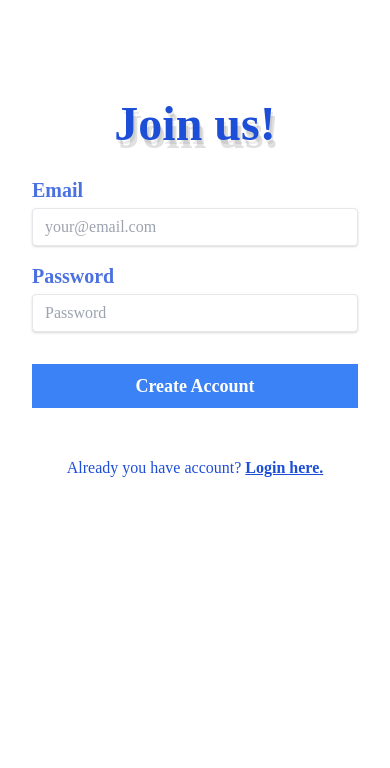
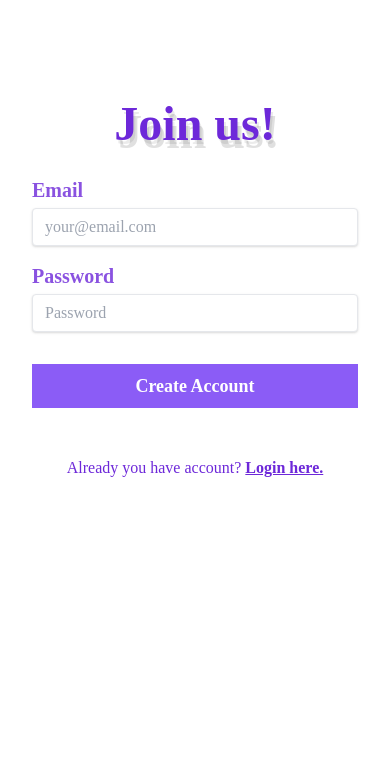
Before and after one commit to im-gnar/ShareToDolistProject, a Flask app: page /signin in a window 390 px wide. Shown: the top 768 px of the page. Run offline with Flask 2, Linux system fonts and the light colour scheme.

Commit message:
modify color(except logo)

```diff
--- a/ShareToDoList/templates/signin.html
+++ b/ShareToDoList/templates/signin.html
@@ -8,23 +8,23 @@
                 <img class="hidden md:block h-40 w-40 py-8 pr-14" src="https://i.ibb.co/YP8N5B7/todoLogo.png">
             </div>
 
-            <div class="flex flex-col justify-center md:justify-start my-auto pt-8 md:pt-0 px-8 md:px-24 lg:px-32 text-blue-700">
+            <div class="flex flex-col justify-center md:justify-start my-auto pt-8 md:pt-0 px-8 md:px-24 lg:px-32 text-purple-700">
                 <p class="text-center text-5xl text-shadow-md font-bold">Join us!</p>
                 <form class="flex flex-col pt-3 md:pt-8" action="/signin" method="POST">
                     <div class="flex flex-col pt-4">
                         <label for="email" class="text-xl font-semibold opacity-80">Email</label>
-                        <input type="email" id="inputID" name="id" required placeholder="your@email.com" class="shadow appearance-none border rounded w-full py-2 px-3 text-gray-700 mt-1 leading-tight focus:outline-none focus:shadow-outline focus:border-blue-400 transition-colors">
+                        <input type="email" id="inputID" name="id" required placeholder="your@email.com" class="shadow appearance-none border rounded w-full py-2 px-3 text-gray-700 mt-1 leading-tight focus:outline-none focus:shadow-outline focus:border-purple-400 transition-colors">
                     </div>
 
                     <div class="flex flex-col pt-4">
                         <label for="password" class="text-xl font-semibold opacity-80">Password</label>
-                        <input type="password" id="inputPassword" name="pwd" required placeholder="Password" class="shadow appearance-none border rounded w-full py-2 px-3 text-gray-700 mt-1 leading-tight focus:outline-none focus:shadow-outline focus:border-blue-400 transition-colors">
+                        <input type="password" id="inputPassword" name="pwd" required placeholder="Password" class="shadow appearance-none border rounded w-full py-2 px-3 text-gray-700 mt-1 leading-tight focus:outline-none focus:shadow-outline focus:border-purple-400 transition-colors">
                     </div>
 
-                    <input type="submit" value="Create Account" class="bg-blue-500 text-white font-bold text-lg hover:bg-blue-400 p-2 mt-8 transition-colors">
+                    <input type="submit" value="Create Account" class="bg-purple-500 text-white font-bold text-lg hover:bg-purple-400 p-2 mt-8 transition-colors">
                 </form>
                 <div class="text-center pt-12 pb-12">
-                    <p>Already you have account? <a href="/login" class="underline font-semibold hover:text-blue-400 transition-colors">Login here.</a></p>
+                    <p>Already you have account? <a href="/login" class="underline font-semibold hover:text-purple-400 transition-colors">Login here.</a></p>
                 </div>
             </div>
 
```
